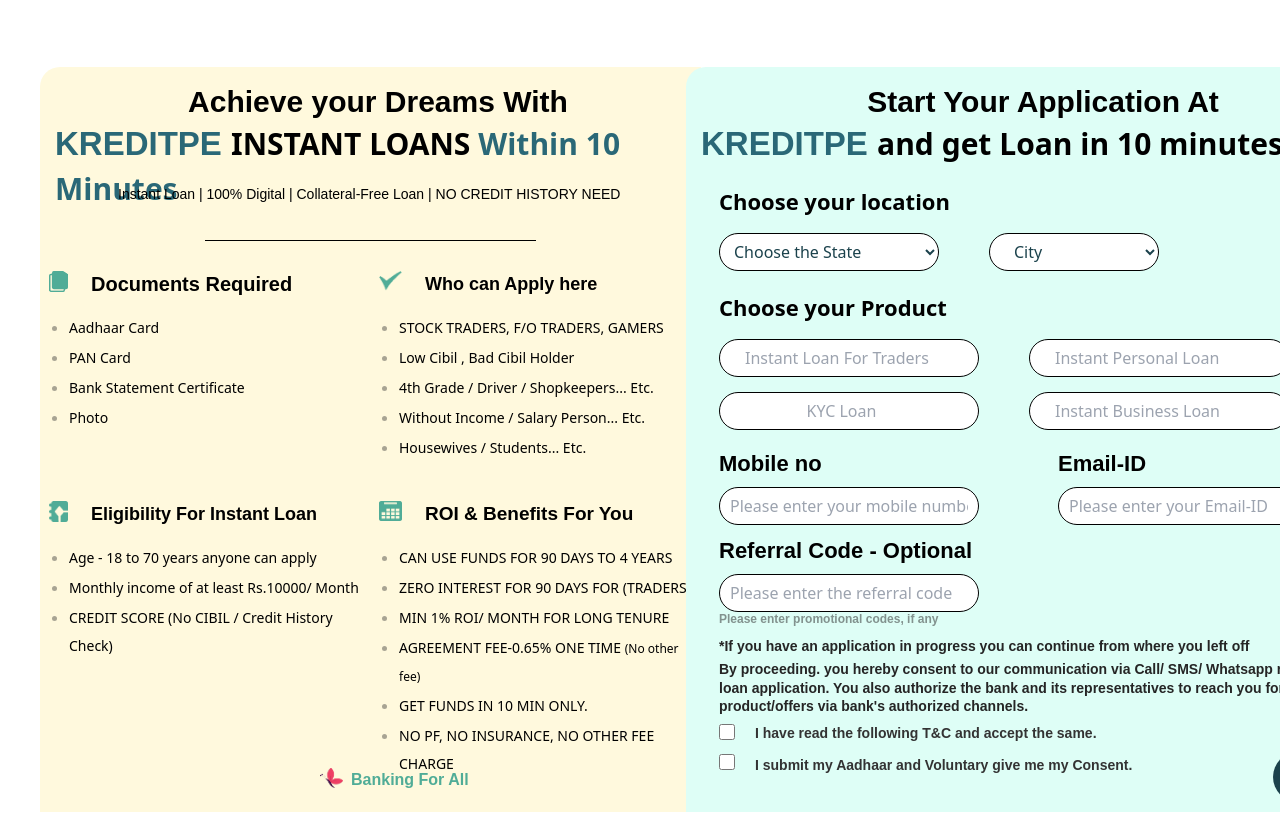
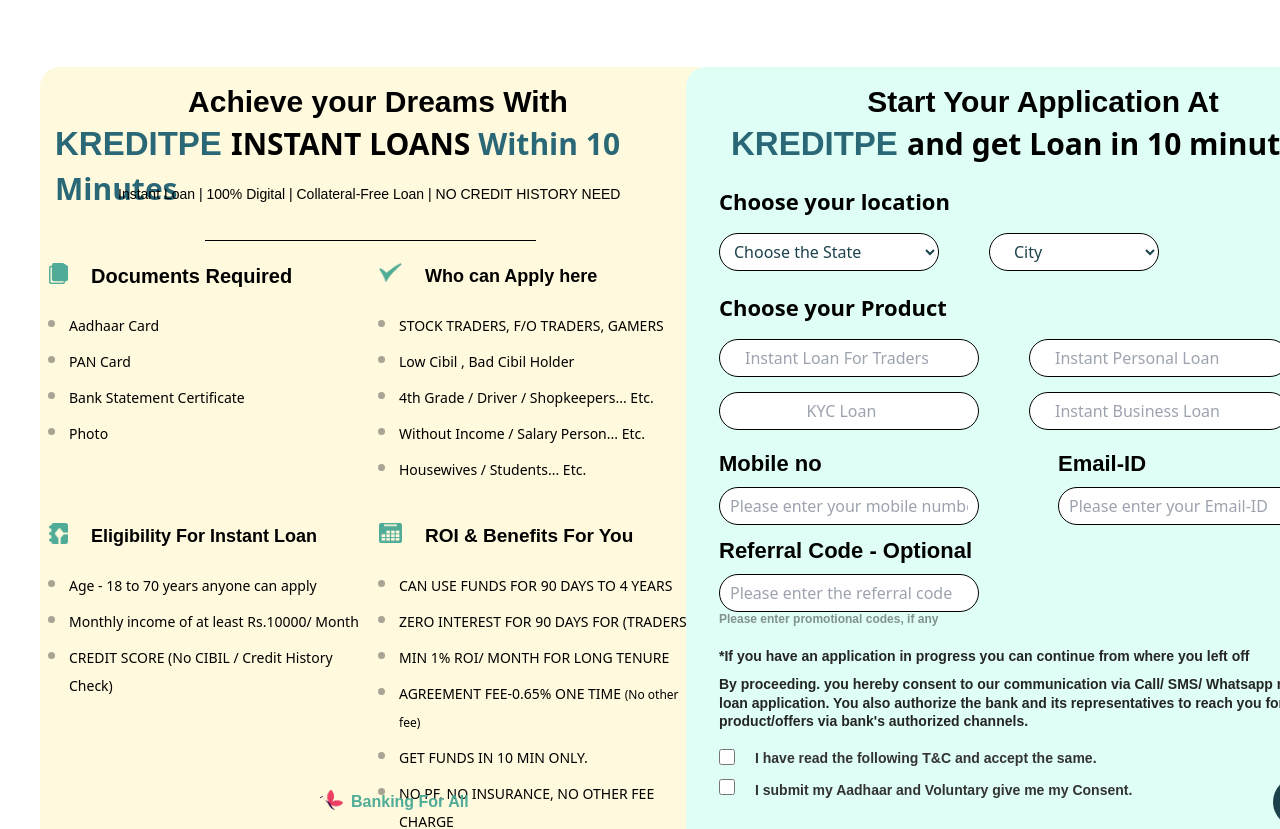
Before and after one commit to Vijaysharmagpj/Client_Project, a React (Create React App) app: page / in a window 1280 px wide. Shown: the part 720-1549 px from the top of the page. Built offline with nearby package versions, Linux system fonts and the light colour scheme.

Commit message:
"new bug"

```diff
--- a/src/Component/DocumentReq.css
+++ b/src/Component/DocumentReq.css
@@ -76,14 +76,15 @@
   justify-content: center;
   align-items: center;
   border-radius: 50%; /* Fully circular */
-  background-color: #e0f7f1;
+  /* background-color: #e0f7f1; */
   margin-bottom: 10px;
+  margin-top: 40px;
 }
 
 /* Icon inside the circle */
 .icon {
-  width: 40px;
-  height: 40px;
+  width: 70px;
+  height: 70px;
 }
 
 /* Step title */
--- a/src/Component/Footer/Footer.css
+++ b/src/Component/Footer/Footer.css
@@ -12,12 +12,12 @@
 }
 
 ._footer_col_mid {
-    padding: 0px 20px 0px;
+    padding: 40px 20px 0px;
     flex: 1.5;
 }
 
 ._footer_col_right {
-    padding: 0px 20px 0px;
+    padding: 40px 20px 0px;
     flex: 3;
 }
 
--- a/src/Component/Footer/Footer.jsx
+++ b/src/Component/Footer/Footer.jsx
@@ -103,7 +103,7 @@
                 <p className="footer_contnet footer_contnet_ ">
                   9.30 AM - 9.30PM
                 </p>
-                <p className="footer_contnet footer_contnet_ ">
+                <p className="footer_contnet">
                   Monday to Saturday
                 </p>
               </div>
--- a/src/Component/FormandInfo.css
+++ b/src/Component/FormandInfo.css
@@ -38,6 +38,16 @@
     gap: 7px; /* Adds spacing between child elements */
     /* display: flex;  */
     align-items: center; /* Optional, aligns content vertically */
+}
+
+.header-subtitle2 {
+    /* max-width: 726px;  */
+    /* height: auto;  */
+    max-height: 43px;
+    gap: 7px; /* Adds spacing between child elements */
+    /* display: flex;  */
+    align-items: center; /* Optional, aligns content vertically */
+    margin-left: 30px;
 }
 
 .highlight1 {
@@ -125,7 +135,14 @@
 .row-spaced{
     display: flex;
     gap: 20px;
-    margin-top: 30px;
+    margin-top: 22px;
+    /* border:1px solid blue; */
+    /* margin-left: 9px; */
+}
+.row-spaced1{
+    display: flex;
+    gap: 20px;
+    margin-top: 60px;
     /* border:1px solid blue; */
     /* margin-left: 9px; */
 }
@@ -263,7 +280,7 @@
 
 ul li::marker {
     color: #25252566; /* Change the color of the disc to a desired color */
-    font-size: 15px;
+    font-size: 20px;
 }
 
 .smalltext{
@@ -440,6 +457,7 @@
 .allcontent{
     flex: 1;
     margin-bottom: 5px;
+    margin-top: 20px;
     /* border:1px solid red; */
 }
 
@@ -457,6 +475,7 @@
     width: 666px; /* Width of the terms and conditions text */
     margin-left: 33px;
     margin-top: 10px;
+    margin-bottom: 10px;
     font-family: 'DM Sans', sans-serif; /* Specifies the font */
     font-size: 14px; /* Font size for the text */
     font-weight: 600; /* Bold font weight for emphasis */
--- a/src/Component/FormandInfo.js
+++ b/src/Component/FormandInfo.js
@@ -55,7 +55,7 @@
                         </div>
                     </div>
 
-                    <div className="row row-spaced">
+                    <div className="row row-spaced1">
                         <div className="box1">
                             <div className="firstheading1">
                                 <img src={images?.eligible} alt="eligible" className="img1" />
@@ -100,7 +100,7 @@
 
                     <div className="header1">
                         <p className="header-title1">Start Your Application At</p>
-                        <p className="header-subtitle1">
+                        <p className="header-subtitle2">
                             <span className="highlight1">KREDITPE </span>
                             <span className="sub-highlight1">and get Loan in 10 minutes now </span>
                         </p>
@@ -171,6 +171,7 @@
                     <div className="allcontent">
                         <div className="tandc">*If you have an application in progress you can continue from where you left off</div>
                         <div className="content">By proceeding. you hereby consent to our communication via Call/ SMS/ Whatsapp regarding your loan application. You also authorize the bank and its representatives to reach you for any product/offers via bank's authorized channels.</div>
+                        <div class="mt-5">
                         <div className="checkboxesdiv"><input type="checkbox" className="checkboxes" /><span className="checkboxcontent">I have read the following T&C and accept the same.</span></div>
                         <div className="checkboxesdiv">
                             <div>
@@ -184,6 +185,8 @@
                         </div>
 
                     </div>
+
+                </div>
             </div>
         </>
     )
--- a/src/Component/Properties/Properties.jsx
+++ b/src/Component/Properties/Properties.jsx
@@ -76,7 +76,7 @@
           </div>
           <div className="_properties_metadata_col">
             <div className="_properties_img">
-              <img src={images?.phone} alt="" />
+              <img src={images?.callIcon} alt="" />
             </div>
             <div className="meta_data_title">Quick Support</div>
             <div className="_meta_properties_content">
--- a/src/assets/index.js
+++ b/src/assets/index.js
@@ -44,6 +44,7 @@
 import eligible from "./images/image14.png";
 import role from "./images/image13.png";
 import footerimg from "./images/footerimg.png"
+import callIcon from "./images/Vector.png"
 const images = {
   contact,
   bro,
@@ -91,7 +92,8 @@
   identitycheck,
   kyccheck,
   incomecheck,
-  footerimg
+  footerimg,
+  callIcon
 };
 
 export default images;
```
Also changed, not shown: src/assets/images/Vector.png (added). Lines whose indentation alone changed are shown as unchanged.
